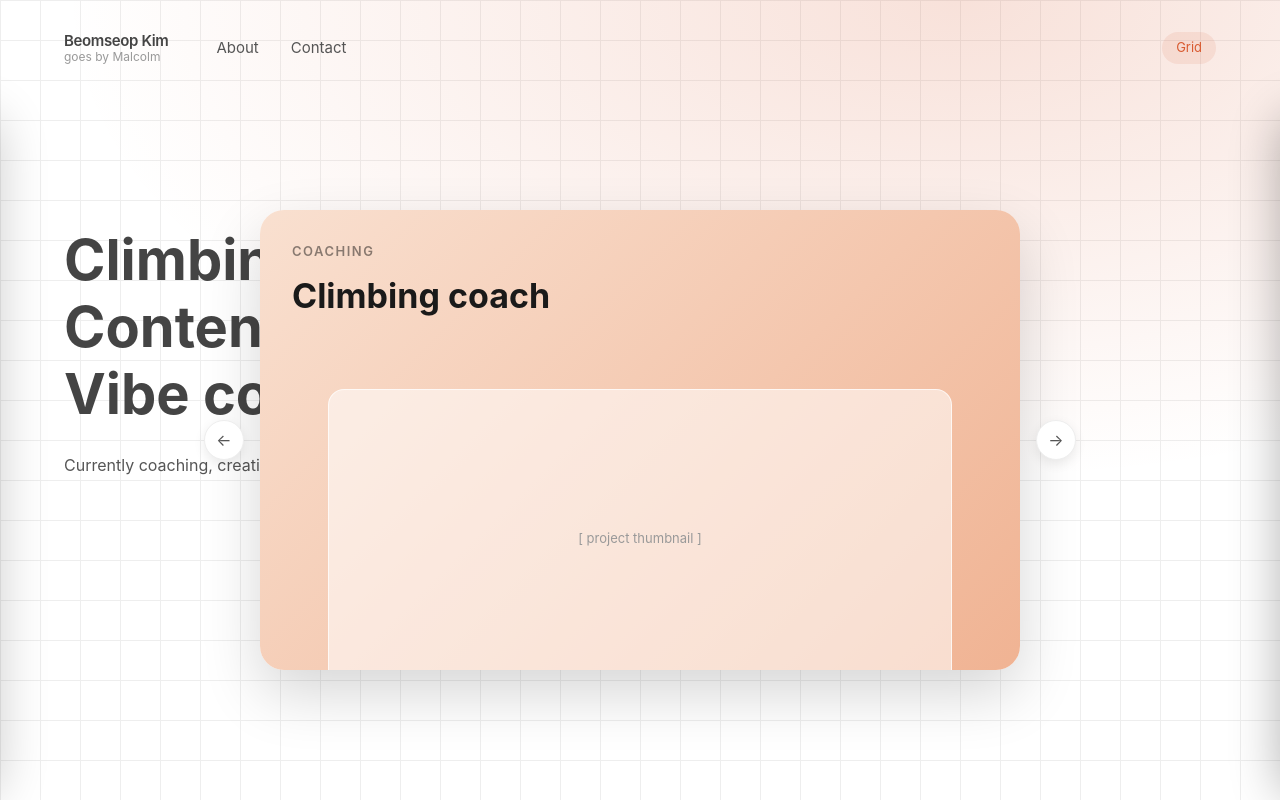
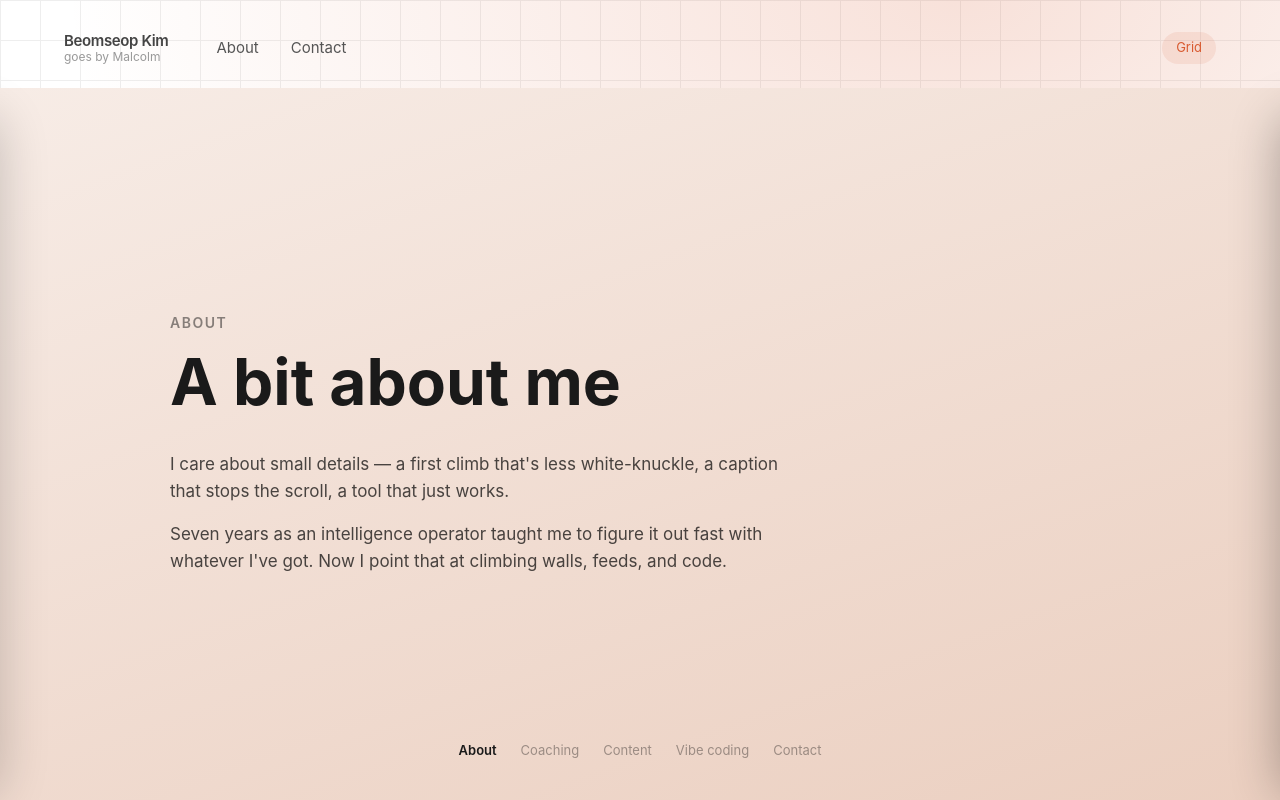
Before and after one commit to kbeomseop/portfolio, a Next.js app: page / in a window 1280 px wide. Both pictures are taken after a click on the button "Carousel". Built offline with nearby package versions, Linux system fonts and the light colour scheme; a web font is replaced by a local one.

Commit message:
ProjectCarousel: 풀스크린 가로 슬라이드 방식으로 재작성 (휠/키보드 이동, label 인디케이터)

```diff
--- a/src/app/page.tsx
+++ b/src/app/page.tsx
@@ -123,19 +123,8 @@ export default function Home() {
         </div>
       )}
 
-      {/* Project carousel */}
-      {heroMode === "carousel" && (
-        <div
-          className="absolute z-10"
-          style={{
-            left: "50%",
-            top: "55%",
-            transform: "translate(-50%, -50%)",
-          }}
-        >
-          <ProjectCarousel />
-        </div>
-      )}
+      {/* Project carousel — fixed fullscreen, renders above page content */}
+      {heroMode === "carousel" && <ProjectCarousel />}
 
       {/* Side panels */}
       <AboutPanel open={aboutOpen} onClose={() => setAboutOpen(false)} />
--- a/src/components/ProjectCarousel.tsx
+++ b/src/components/ProjectCarousel.tsx
@@ -1,162 +1,194 @@
 "use client";
 
-import { useState, useEffect } from "react";
+import { useState, useEffect, useRef, useCallback } from "react";
 import Link from "next/link";
 
-const projects = [
-  {
-    title: "Climbing coach",
-    href: "/projects/coaching",
-    gradient: "linear-gradient(135deg, #F9E0D0 0%, #F0B393 100%)",
-    label: "Coaching",
-  },
-  {
-    title: "Content creator",
-    href: "/projects/content",
-    gradient: "linear-gradient(135deg, #FAEFC9 0%, #EFD98A 100%)",
-    label: "Content",
-  },
-  {
-    title: "Vibe coder",
-    href: "/projects/vibe-coder",
-    gradient: "linear-gradient(135deg, #E2DFF5 0%, #B9AFE6 100%)",
-    label: "Vibe coding",
-  },
+type SlideBase = { key: string; label: string; title: string; gradient: string };
+type SlideInfo    = SlideBase & { kind: "info" };
+type SlideProject = SlideBase & { kind: "project"; href: string };
+type Slide = SlideInfo | SlideProject;
+
+const slides: Slide[] = [
+  { key: "about",   label: "About",       title: "A bit about me",
+    gradient: "linear-gradient(160deg, #F7ECE6 0%, #EBCFC0 100%)", kind: "info" },
+  { key: "coach",   label: "Coaching",    title: "Climbing coach",
+    gradient: "linear-gradient(160deg, #F9E0D0 0%, #F0B393 100%)", kind: "project", href: "/projects/coaching" },
+  { key: "sns",     label: "Content",     title: "Content creator",
+    gradient: "linear-gradient(160deg, #FAEFC9 0%, #EFD98A 100%)", kind: "project", href: "/projects/content" },
+  { key: "coding",  label: "Vibe coding", title: "Vibe coder",
+    gradient: "linear-gradient(160deg, #E2DFF5 0%, #B9AFE6 100%)", kind: "project", href: "/projects/vibe-coder" },
+  { key: "contact", label: "Contact",     title: "Get in touch",
+    gradient: "linear-gradient(160deg, #EDEAE6 0%, #C9C4BE 100%)", kind: "info" },
 ];
 
 export default function ProjectCarousel() {
   const [current, setCurrent] = useState(0);
-  const [resetKey, setResetKey] = useState(0);
+  const lockRef = useRef(false);
+  const containerRef = useRef<HTMLDivElement>(null);
 
+  const navigate = useCallback((dir: 1 | -1) => {
+    if (lockRef.current) return;
+    setCurrent((c) => Math.max(0, Math.min(slides.length - 1, c + dir)));
+    lockRef.current = true;
+    setTimeout(() => { lockRef.current = false; }, 700);
+  }, []);
+
+  // Wheel — attached with passive:false so e.preventDefault() works
   useEffect(() => {
-    const id = setInterval(() => {
-      setCurrent((prev) => (prev + 1) % projects.length);
-    }, 5000);
-    return () => clearInterval(id);
-  }, [resetKey]);
+    const el = containerRef.current;
+    if (!el) return;
+    const handler = (e: WheelEvent) => {
+      e.preventDefault();
+      const delta = Math.abs(e.deltaX) > Math.abs(e.deltaY) ? e.deltaX : e.deltaY;
+      if (delta > 0) navigate(1);
+      else if (delta < 0) navigate(-1);
+    };
+    el.addEventListener("wheel", handler, { passive: false });
+    return () => el.removeEventListener("wheel", handler);
+  }, [navigate]);
 
-  const prev = () => {
-    setCurrent((c) => (c - 1 + projects.length) % projects.length);
-    setResetKey((k) => k + 1);
+  // Keyboard arrow keys
+  useEffect(() => {
+    const handler = (e: KeyboardEvent) => {
+      if (e.key === "ArrowRight") navigate(1);
+      else if (e.key === "ArrowLeft") navigate(-1);
     };
-
-  const next = () => {
-    setCurrent((c) => (c + 1) % projects.length);
-    setResetKey((k) => k + 1);
-  };
+    window.addEventListener("keydown", handler);
+    return () => window.removeEventListener("keydown", handler);
+  }, [navigate]);
 
   return (
-    <div style={{ position: "relative", width: 760, height: 460 }}>
-      {projects.map((project, i) => (
-        <Link
-          key={i}
-          href={project.href}
+    <div
+      ref={containerRef}
+      style={{ position: "fixed", inset: 0, top: 88, overflow: "hidden", zIndex: 20 }}
+    >
+      {/* Horizontal track */}
+      <div
         style={{
-            position: "absolute",
-            inset: 0,
-            borderRadius: 24,
-            overflow: "hidden",
-            background: project.gradient,
-            boxShadow: "0 24px 60px rgba(0,0,0,0.16)",
-            opacity: current === i ? 1 : 0,
-            transition: "opacity 0.6s ease-in-out",
-            pointerEvents: current === i ? "auto" : "none",
-            textDecoration: "none",
-            display: "block",
+          display: "flex",
+          height: "100%",
+          width: `${slides.length * 100}vw`,
+          transform: `translateX(-${current * 100}vw)`,
+          transition: "transform 0.6s cubic-bezier(0.4,0,0.2,1)",
         }}
       >
-          <div style={{ padding: 32 }}>
-            <p
+        {slides.map((slide) => (
+          <div
+            key={slide.key}
             style={{
-                fontSize: 13,
-                fontWeight: 600,
-                letterSpacing: "1.5px",
-                textTransform: "uppercase",
-                color: "rgba(0,0,0,0.45)",
-              }}
-            >
-              {project.label}
-            </p>
-            <h3
-              style={{
-                fontSize: 34,
-                fontWeight: 700,
-                color: "#1a1a1a",
-                marginTop: 8,
-              }}
-            >
-              {project.title}
-            </h3>
-          </div>
-
-          {/* Thumbnail placeholder */}
-          <div
-            style={{
-              width: "82%",
-              height: 300,
-              margin: "36px auto 0",
-              borderRadius: "16px 16px 0 0",
-              background: "rgba(255,255,255,0.55)",
-              border: "1px solid rgba(255,255,255,0.7)",
+              flexShrink: 0,
+              width: "100vw",
+              height: "100%",
+              background: slide.gradient,
               display: "flex",
               alignItems: "center",
               justifyContent: "center",
             }}
           >
-            <span style={{ fontSize: 13, color: "#999" }}>[ project thumbnail ]</span>
+            <div style={{ width: "100%", maxWidth: 1100, padding: "64px 80px" }}>
+              {/* Label */}
+              <p style={{
+                fontSize: 14, fontWeight: 600, letterSpacing: "1.5px",
+                textTransform: "uppercase", color: "rgba(0,0,0,0.45)",
+              }}>
+                {slide.label}
+              </p>
+
+              {/* Title */}
+              <h2 style={{
+                fontSize: 64, fontWeight: 700, color: "#1a1a1a",
+                marginTop: 12, lineHeight: 1.15,
+              }}>
+                {slide.title}
+              </h2>
+
+              {/* Project slide */}
+              {slide.kind === "project" && (
+                <>
+                  <div style={{
+                    marginTop: 40, width: "100%", maxWidth: 860, height: 420,
+                    borderRadius: 20, background: "rgba(255,255,255,0.5)",
+                    border: "1px solid rgba(255,255,255,0.7)",
+                    display: "flex", alignItems: "center", justifyContent: "center",
+                  }}>
+                    <span style={{ fontSize: 13, color: "#888" }}>[ {slide.label} preview ]</span>
                   </div>
-        </Link>
-      ))}
-
-      {/* Left arrow */}
-      <button
-        onClick={prev}
+                  <Link
+                    href={slide.href}
+                    className="hover:opacity-60 transition-opacity"
                     style={{
-          position: "absolute",
-          left: -56,
-          top: "50%",
-          transform: "translateY(-50%)",
-          width: 40,
-          height: 40,
-          borderRadius: "50%",
-          background: "#fff",
-          border: "1px solid #eee",
-          boxShadow: "0 4px 12px rgba(0,0,0,0.08)",
-          cursor: "pointer",
-          display: "flex",
-          alignItems: "center",
-          justifyContent: "center",
-          fontSize: 16,
-          color: "#555",
+                      display: "inline-block", marginTop: 28,
+                      fontSize: 15, fontWeight: 600, color: "#1a1a1a", textDecoration: "none",
                     }}
                   >
-        ←
-      </button>
+                    View project →
+                  </Link>
+                </>
+              )}
 
-      {/* Right arrow */}
+              {/* About slide */}
+              {slide.kind === "info" && slide.key === "about" && (
+                <div style={{ marginTop: 32, maxWidth: 640 }}>
+                  <p style={{ fontSize: 17, lineHeight: 1.6, color: "rgba(0,0,0,0.7)" }}>
+                    I care about small details — a first climb that&apos;s less white-knuckle,
+                    a caption that stops the scroll, a tool that just works.
+                  </p>
+                  <p style={{ fontSize: 17, lineHeight: 1.6, color: "rgba(0,0,0,0.7)", marginTop: 16 }}>
+                    Seven years as an intelligence operator taught me to figure it out fast
+                    with whatever I&apos;ve got. Now I point that at climbing walls, feeds, and code.
+                  </p>
+                </div>
+              )}
+
+              {/* Contact slide */}
+              {slide.kind === "info" && slide.key === "contact" && (
+                <div style={{ marginTop: 32, maxWidth: 420 }}>
+                  {[
+                    { label: "Email",     value: "kbeomseop@gmail.com" },
+                    { label: "Instagram", value: "@malcolm_beo" },
+                    { label: "Mobile",    value: "—" },
+                  ].map((item) => (
+                    <div key={item.label} style={{ marginTop: 20 }}>
+                      <p style={{
+                        fontSize: 11, textTransform: "uppercase",
+                        letterSpacing: "1.5px", color: "rgba(0,0,0,0.5)",
+                      }}>
+                        {item.label}
+                      </p>
+                      <p style={{ fontSize: 16, color: "#1a1a1a", marginTop: 4 }}>{item.value}</p>
+                    </div>
+                  ))}
+                </div>
+              )}
+            </div>
+          </div>
+        ))}
+      </div>
+
+      {/* Label indicators */}
+      <div style={{
+        position: "absolute", bottom: 40, left: "50%",
+        transform: "translateX(-50%)", display: "flex", gap: 24, zIndex: 1,
+      }}>
+        {slides.map((slide, i) => (
           <button
-        onClick={next}
+            key={slide.key}
+            onClick={() => setCurrent(i)}
             style={{
-          position: "absolute",
-          right: -56,
-          top: "50%",
-          transform: "translateY(-50%)",
-          width: 40,
-          height: 40,
-          borderRadius: "50%",
-          background: "#fff",
-          border: "1px solid #eee",
-          boxShadow: "0 4px 12px rgba(0,0,0,0.08)",
+              fontSize: 13,
+              fontWeight: current === i ? 600 : 400,
+              color: current === i ? "#1a1a1a" : "rgba(0,0,0,0.35)",
               cursor: "pointer",
-          display: "flex",
-          alignItems: "center",
-          justifyContent: "center",
-          fontSize: 16,
-          color: "#555",
+              background: "none",
+              border: "none",
+              padding: 0,
+              transition: "color 0.2s",
             }}
           >
-        →
+            {slide.label}
           </button>
+        ))}
+      </div>
     </div>
   );
 }
```
Lines whose indentation alone changed are shown as unchanged.
